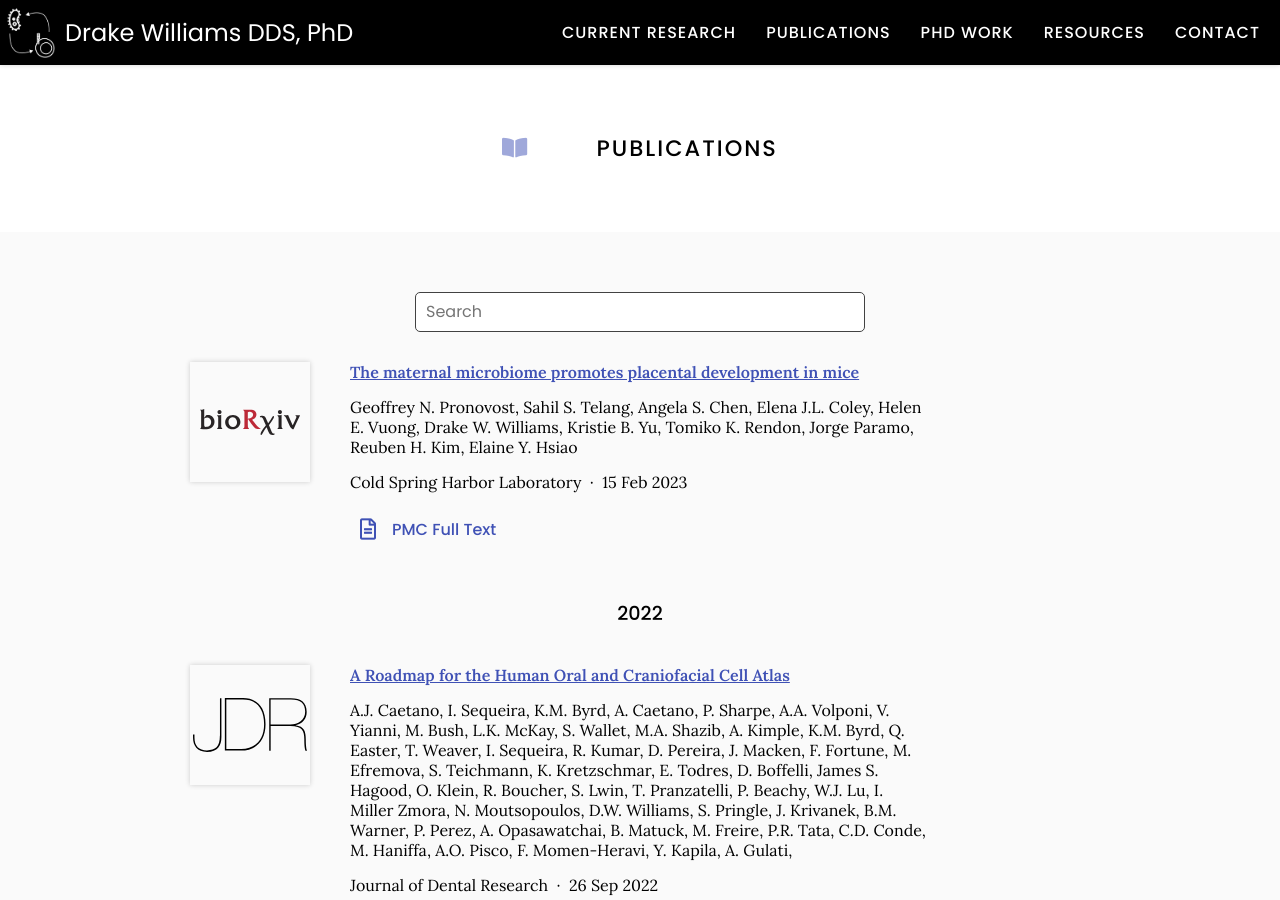
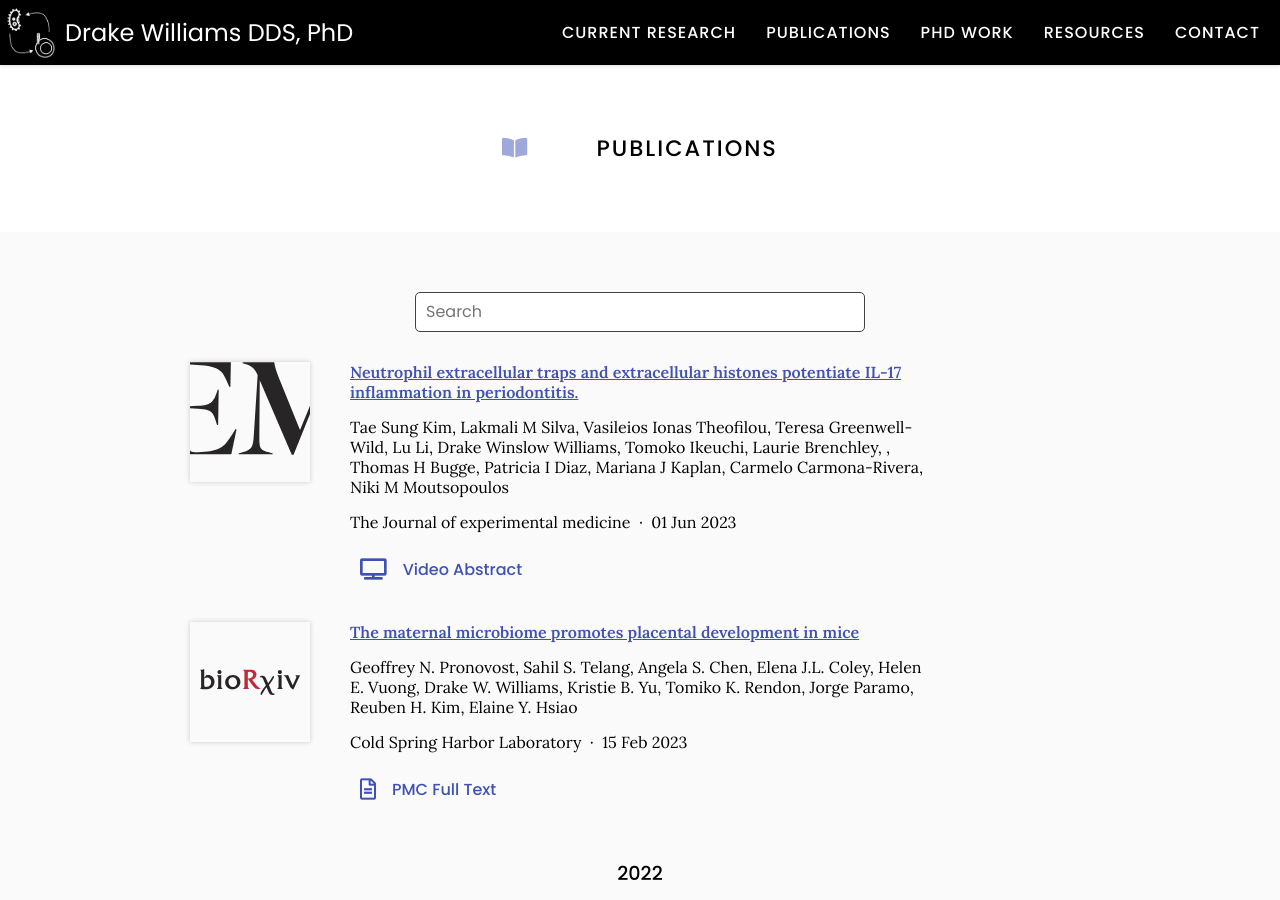
Before and after one commit to williamsdrake/williamsdrake.github.io, a Jekyll site: the page built from publications/index.md, in a window 1280 px wide and 900 px high. Built offline with Jekyll 4.4.1, drawn with Linux system fonts in a browser that asks for light colours; nearby versions of some CDN libraries; comment, search, counter and statistics services are not loaded.

Commit message:
Generate citations

```diff
--- a/_data/citations.yaml
+++ b/_data/citations.yaml
@@ -1,5 +1,37 @@
 # GENERATED AUTOMATICALLY, DO NOT EDIT
 
+- id: pubmed:37261457
+  title: Neutrophil extracellular traps and extracellular histones potentiate IL-17
+    inflammation in periodontitis.
+  authors:
+  - Tae Sung Kim
+  - Lakmali M Silva
+  - Vasileios Ionas Theofilou
+  - Teresa Greenwell-Wild
+  - Lu Li
+  - Drake Winslow Williams
+  - Tomoko Ikeuchi
+  - Laurie Brenchley
+  - ' '
+  - Thomas H Bugge
+  - Patricia I Diaz
+  - Mariana J Kaplan
+  - Carmelo Carmona-Rivera
+  - Niki M Moutsopoulos
+  publisher: The Journal of experimental medicine
+  date: '2023-06-01'
+  link: https://www.ncbi.nlm.nih.gov/pubmed/37261457
+  image: images/jem.svg
+  tags: null
+  stage: pd
+  project: hostmicro
+  extra-links:
+  - type: news
+    link: https://mskcc.cloud-cme.com/course/courseoverview?P=0&EID=42816
+    text: MSK CME
+  - type: video
+    link: https://www.youtube.com/watch?v=W4zU04S55ps
+    text: Video Abstract
 - id: doi:10.1101/2023.02.15.528712
   title: The maternal microbiome promotes placental development in mice
   authors:
```
